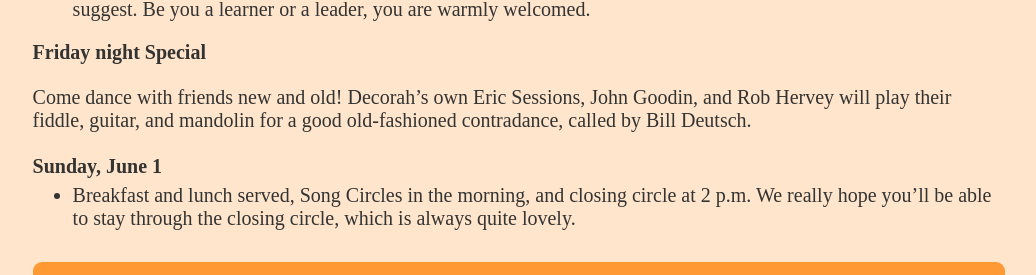
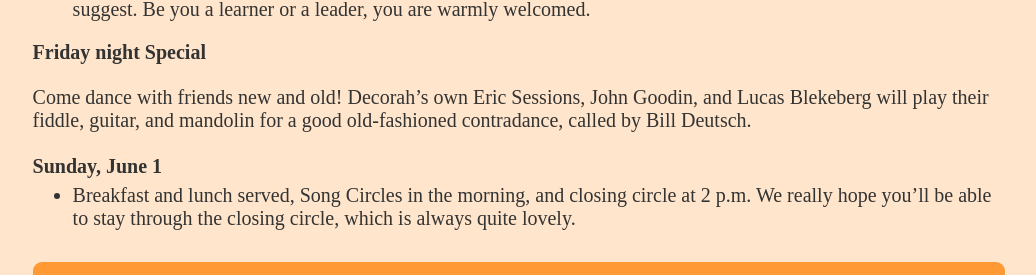
Before and after one commit to neilmb/villagefire, a Jekyll site: the page built from index.md, in a window 1280 px wide and 900 px high, scrolled down 3453 px. Shown: the part 174-449 px from the top of the window, without its empty margins (121-1157 px from the left). Built offline with Jekyll 4.4.1, drawn with Linux system fonts in a browser that asks for light colours; some web fonts are replaced.

Commit message:
name change

```diff
--- a/index.md
+++ b/index.md
@@ -121,7 +121,7 @@ genuine communion.”
 **Friday night Special**
 
 Come dance with friends new and old! Decorah’s own Eric Sessions, John Goodin,
-and Rob Hervey will play their fiddle, guitar, and mandolin for a good
+and Lucas Blekeberg will play their fiddle, guitar, and mandolin for a good
 old-fashioned contradance, called by Bill Deutsch.
 
 **Sunday, June 1**
```
